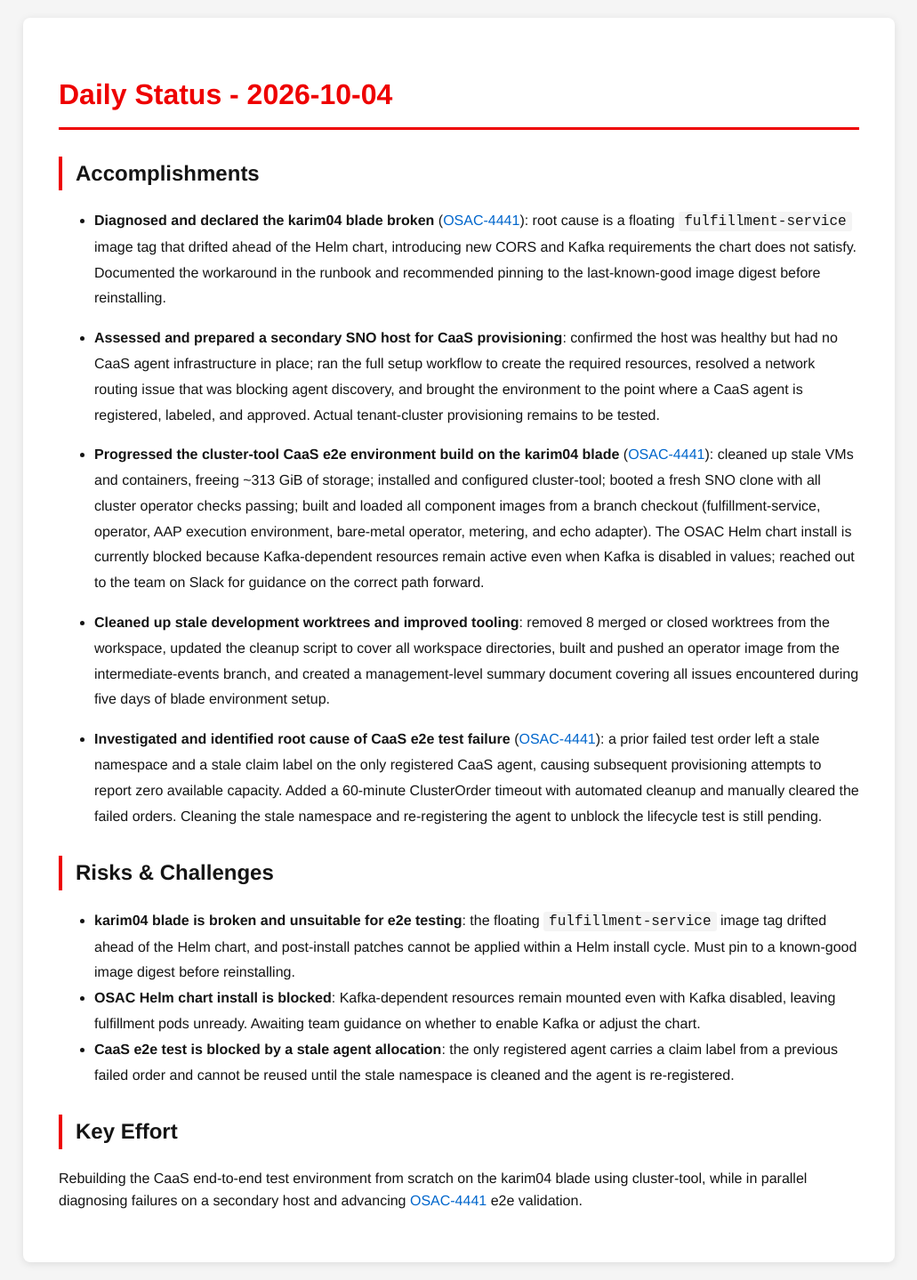
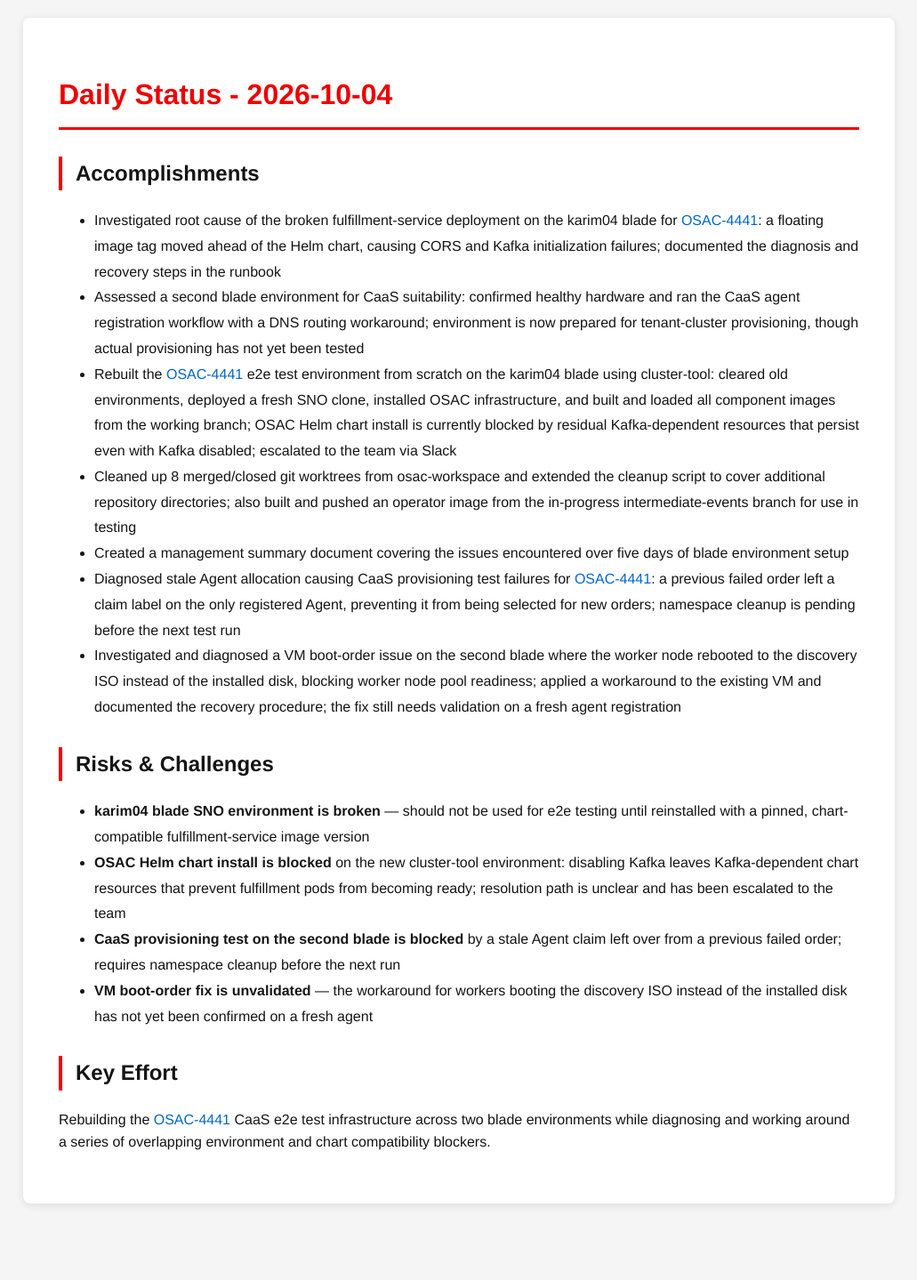
Before and after one commit to tzvatot/daily-status, a Jekyll site: the page built from 2026-10-04.md, in a window 1280 px wide. Shown: the whole page at 89% size, without its empty margins (124-1155 px from the left). Built offline with Jekyll 4.4.1, drawn with Linux system fonts in a browser that asks for light colours; after the commit the page ends 1373 px from its top, so only the background shows below that.

Commit message:
Daily status update - 2026-10-04

```diff
--- a/2026-10-04.md
+++ b/2026-10-04.md
@@ -8,22 +8,21 @@ date: 2026-10-04
 
 ## Accomplishments
 
-- **Diagnosed and declared the karim04 blade broken** ([OSAC-4441](https://redhat.atlassian.net/browse/OSAC-4441)): root cause is a floating `fulfillment-service` image tag that drifted ahead of the Helm chart, introducing new CORS and Kafka requirements the chart does not satisfy. Documented the workaround in the runbook and recommended pinning to the last-known-good image digest before reinstalling.
-
-- **Assessed and prepared a secondary SNO host for CaaS provisioning**: confirmed the host was healthy but had no CaaS agent infrastructure in place; ran the full setup workflow to create the required resources, resolved a network routing issue that was blocking agent discovery, and brought the environment to the point where a CaaS agent is registered, labeled, and approved. Actual tenant-cluster provisioning remains to be tested.
-
-- **Progressed the cluster-tool CaaS e2e environment build on the karim04 blade** ([OSAC-4441](https://redhat.atlassian.net/browse/OSAC-4441)): cleaned up stale VMs and containers, freeing ~313 GiB of storage; installed and configured cluster-tool; booted a fresh SNO clone with all cluster operator checks passing; built and loaded all component images from a branch checkout (fulfillment-service, operator, AAP execution environment, bare-metal operator, metering, and echo adapter). The OSAC Helm chart install is currently blocked because Kafka-dependent resources remain active even when Kafka is disabled in values; reached out to the team on Slack for guidance on the correct path forward.
-
-- **Cleaned up stale development worktrees and improved tooling**: removed 8 merged or closed worktrees from the workspace, updated the cleanup script to cover all workspace directories, built and pushed an operator image from the intermediate-events branch, and created a management-level summary document covering all issues encountered during five days of blade environment setup.
-
-- **Investigated and identified root cause of CaaS e2e test failure** ([OSAC-4441](https://redhat.atlassian.net/browse/OSAC-4441)): a prior failed test order left a stale namespace and a stale claim label on the only registered CaaS agent, causing subsequent provisioning attempts to report zero available capacity. Added a 60-minute ClusterOrder timeout with automated cleanup and manually cleared the failed orders. Cleaning the stale namespace and re-registering the agent to unblock the lifecycle test is still pending.
+- Investigated root cause of the broken fulfillment-service deployment on the karim04 blade for [OSAC-4441](https://redhat.atlassian.net/browse/OSAC-4441): a floating image tag moved ahead of the Helm chart, causing CORS and Kafka initialization failures; documented the diagnosis and recovery steps in the runbook
+- Assessed a second blade environment for CaaS suitability: confirmed healthy hardware and ran the CaaS agent registration workflow with a DNS routing workaround; environment is now prepared for tenant-cluster provisioning, though actual provisioning has not yet been tested
+- Rebuilt the [OSAC-4441](https://redhat.atlassian.net/browse/OSAC-4441) e2e test environment from scratch on the karim04 blade using cluster-tool: cleared old environments, deployed a fresh SNO clone, installed OSAC infrastructure, and built and loaded all component images from the working branch; OSAC Helm chart install is currently blocked by residual Kafka-dependent resources that persist even with Kafka disabled; escalated to the team via Slack
+- Cleaned up 8 merged/closed git worktrees from osac-workspace and extended the cleanup script to cover additional repository directories; also built and pushed an operator image from the in-progress intermediate-events branch for use in testing
+- Created a management summary document covering the issues encountered over five days of blade environment setup
+- Diagnosed stale Agent allocation causing CaaS provisioning test failures for [OSAC-4441](https://redhat.atlassian.net/browse/OSAC-4441): a previous failed order left a claim label on the only registered Agent, preventing it from being selected for new orders; namespace cleanup is pending before the next test run
+- Investigated and diagnosed a VM boot-order issue on the second blade where the worker node rebooted to the discovery ISO instead of the installed disk, blocking worker node pool readiness; applied a workaround to the existing VM and documented the recovery procedure; the fix still needs validation on a fresh agent registration
 
 ## Risks & Challenges
 
-- **karim04 blade is broken and unsuitable for e2e testing**: the floating `fulfillment-service` image tag drifted ahead of the Helm chart, and post-install patches cannot be applied within a Helm install cycle. Must pin to a known-good image digest before reinstalling.
-- **OSAC Helm chart install is blocked**: Kafka-dependent resources remain mounted even with Kafka disabled, leaving fulfillment pods unready. Awaiting team guidance on whether to enable Kafka or adjust the chart.
-- **CaaS e2e test is blocked by a stale agent allocation**: the only registered agent carries a claim label from a previous failed order and cannot be reused until the stale namespace is cleaned and the agent is re-registered.
+- **karim04 blade SNO environment is broken** — should not be used for e2e testing until reinstalled with a pinned, chart-compatible fulfillment-service image version
+- **OSAC Helm chart install is blocked** on the new cluster-tool environment: disabling Kafka leaves Kafka-dependent chart resources that prevent fulfillment pods from becoming ready; resolution path is unclear and has been escalated to the team
+- **CaaS provisioning test on the second blade is blocked** by a stale Agent claim left over from a previous failed order; requires namespace cleanup before the next run
+- **VM boot-order fix is unvalidated** — the workaround for workers booting the discovery ISO instead of the installed disk has not yet been confirmed on a fresh agent
 
 ## Key Effort
 
-Rebuilding the CaaS end-to-end test environment from scratch on the karim04 blade using cluster-tool, while in parallel diagnosing failures on a secondary host and advancing [OSAC-4441](https://redhat.atlassian.net/browse/OSAC-4441) e2e validation.
+Rebuilding the [OSAC-4441](https://redhat.atlassian.net/browse/OSAC-4441) CaaS e2e test infrastructure across two blade environments while diagnosing and working around a series of overlapping environment and chart compatibility blockers.
```
